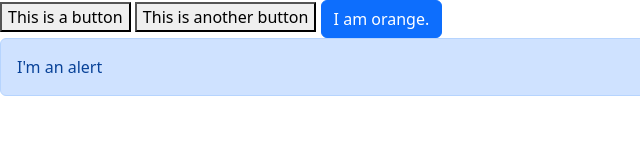
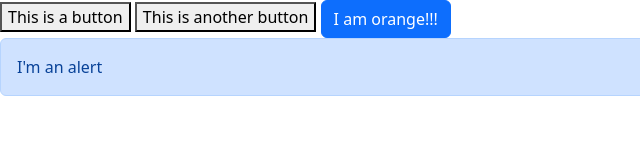
Before and after one commit to natafaye/onpa-su24-playground, a website built with Parcel: page index.html in a window 1280 px wide. Shown: the full height of the page, 0-640 px from the left. Built offline with nearby package versions, Linux system fonts and the light colour scheme; files whose address does not match are found by name.

Commit message:
made button more confident

```diff
--- a/index.html
+++ b/index.html
@@ -19,7 +19,7 @@
         This is another button
     </button>
 
-    <button class="btn btn-primary">I am orange.</button>
+    <button class="btn btn-primary">I am orange!!!</button>
 
     <div class="alert alert-primary">
         I'm an alert
```
